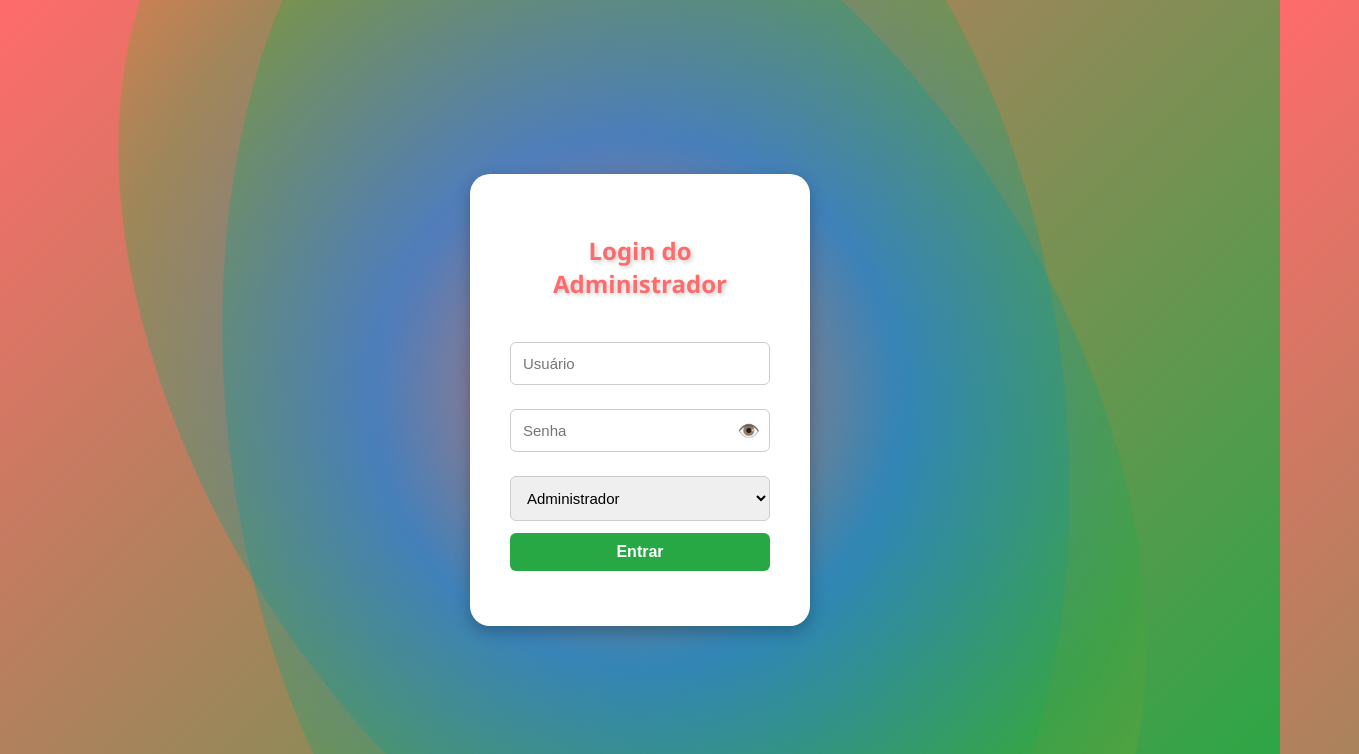
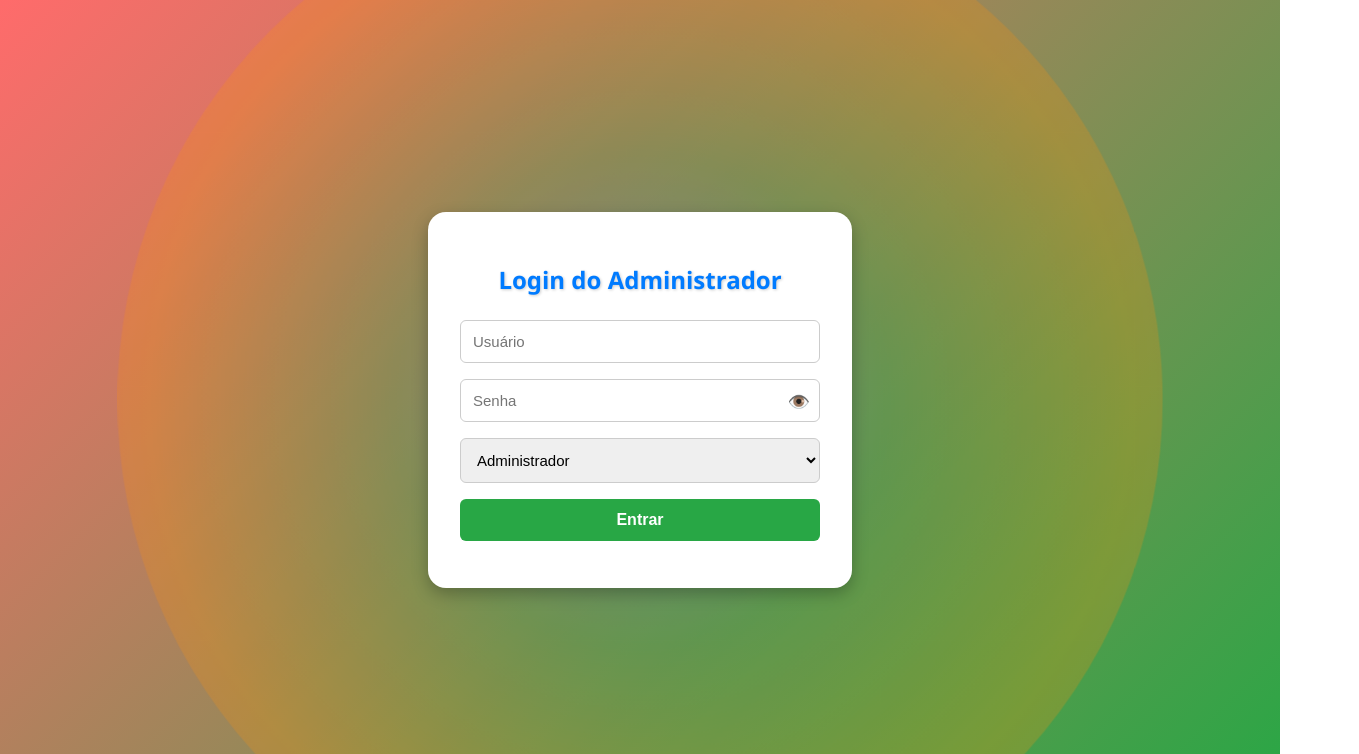
Before and after one commit to GabrielCaminhante/controle-de-carregamento, a website: page public/index.html in a window 1280 px wide. Shown: the top 754 px of the page, 1359 px wide, since content can reach past the window. Drawn offline with Linux system fonts and the light colour scheme.

Commit message:
att visual css login

```diff
--- a/public/login.css
+++ b/public/login.css
@@ -1,96 +1,220 @@
-/* 🌐 Fundo geral com ondas animadas */
+/* Fundo geral centralizado */
 body {
-  position: relative;
-  overflow: hidden;
-  min-height: 100vh;
   margin: 0;
-  display: flex;
-  justify-content: center;
-  align-items: center;
+  height: 100vh;                  /* ocupa toda a altura da tela */
+  display: flex;                  /* ativa flexbox */
+  justify-content: center;        /* centraliza horizontalmente */
+  align-items: center;            /* centraliza verticalmente */
   font-family: 'Segoe UI', sans-serif;
   background: #f0f0f0;
 }
 
-/* ondas no fundo */
-body::before,
-body::after {
+/* 🎯 Painel */
+.login-container {
+  background: #fff;
+  padding: clamp(20px, 4vw, 40px);   /* padding adaptável */
+  border-radius: clamp(12px, 2vw, 20px);
+  box-shadow: 0 6px 16px rgba(0, 0, 0, 0.25);
+  width: 90%;
+  max-width: 360px;                  /* limite em telas grandes */
+  text-align: center;
+  position: relative;
+  z-index: 1;
+}
+
+/* Título */
+.login-container h2 {
+  margin-bottom: clamp(16px, 3vw, 30px);
+  font-weight: 800;
+  font-size: clamp(18px, 4vw, 24px);
+  color: #007bff;
+  text-shadow: 1px 1px 3px rgba(0,0,0,0.2);
+  transition: all 0.3s ease;
+}
+
+.login-container h2:hover {
+  color: #28a745;
+  transform: scale(1.05);
+  text-shadow: 2px 2px 5px rgba(0,0,0,0.3);
+  cursor: pointer;
+}
+
+/* Campos */
+.input-group {
+  position: relative;
+  width: 100%;
+  margin-bottom: clamp(12px, 2vw, 18px);
+  transition: transform 0.3s ease;
+}
+
+.input-group:hover {
+  transform: scale(1.02);
+}
+
+.input-group input,
+.input-group select {
+  width: 100%;
+  padding: clamp(8px, 2vw, 12px);
+  border: 1px solid #ccc;
+  border-radius: 6px;
+  font-size: clamp(13px, 2.5vw, 15px);
+  box-sizing: border-box;
+  transition: border-color 0.3s ease, box-shadow 0.3s ease;
+}
+
+.input-group input:hover,
+.input-group select:hover {
+  border-color: #28a745;
+  box-shadow: 0 0 8px rgba(40,167,69,0.4);
+}
+
+/* Ícone de senha */
+.toggle-icon {
+  position: absolute;
+  right: 10px;
+  top: 50%;
+  transform: translateY(-50%);
+  cursor: pointer;
+  font-size: clamp(14px, 3vw, 18px);
+  color: #666;
+  transition: color 0.3s ease, transform 0.3s ease;
+}
+
+.toggle-icon:hover {
+  color: #28a745;
+  transform: rotate(15deg) scale(1.2);
+}
+
+/* Botão */
+button {
+  width: 100%;
+  padding: clamp(8px, 2vw, 12px);
+  background: #28a745;
+  color: #fff;
+  border: none;
+  border-radius: 6px;
+  font-size: clamp(14px, 3vw, 16px);
+  font-weight: bold;
+  cursor: pointer;
+  transition: background 0.3s ease;
+}
+
+button:hover {
+  background: #e46d6d;
+}
+
+/* Mensagem */
+#mensagem {
+  margin-top: 15px;
+  font-weight: bold;
+  font-size: clamp(12px, 2.5vw, 14px);
+  color: #333;
+}
+
+/* 📱 Ajustes extras para telas muito pequenas */
+@media (max-width: 320px) {
+  .login-container {
+    max-width: 95%;
+    border-radius: 12px;
+  }
+}
+/* Fundo geral com efeito pulsante */
+body {
+  margin: 0;
+  height: 100vh;
+  display: flex;
+  justify-content: center;   /* centraliza horizontalmente */
+  align-items: center;       /* centraliza verticalmente */
+  font-family: 'Segoe UI', sans-serif;
+  background: #f0f0f0;
+  position: relative;
+  overflow: hidden;
+}
+
+/* 🔥 Efeito pulsante circular atrás do painel */
+body::before {
   content: "";
   position: absolute;
-  top: 0;
-  left: 0;
-  width: 100%;          /* ocupa toda a largura da tela */
-  height: 100%;         /* ocupa toda a altura da tela */
+  top: 50%;
+  left: 50%;
+  transform: translate(-50%, -50%);
+  width: 120vmin;              /* proporcional à tela */
+  height: 120vmin;
   border-radius: 50%;
   background: radial-gradient(circle at center,
     #ff6b6b,
     #007bff,
     #28a745,
     #ff9800);
-  opacity: 0.35;
-  z-index: -1;          /* garante que fique atrás do painel */
+  opacity: 0.25;
+  z-index: 0;
+  animation: pulseColors 12s infinite alternate ease-in-out;
 }
 
-body::before {
-  animation: waveMotion 25s infinite alternate ease-in-out;
+/* 🔄 Animação pulsante */
+@keyframes pulseColors {
+  0% {
+    transform: translate(-50%, -50%) scale(0.9);
+    background: radial-gradient(circle at center,
+      #ff6b6b,
+      #007bff,
+      #28a745,
+      #ff9800);
+  }
+  50% {
+    transform: translate(-50%, -50%) scale(1.1);
+    background: radial-gradient(circle at center,
+      #007bff,
+      #28a745,
+      #ff9800,
+      #ff6b6b);
+  }
+  100% {
+    transform: translate(-50%, -50%) scale(1);
+    background: radial-gradient(circle at center,
+      #28a745,
+      #ff9800,
+      #ff6b6b,
+      #007bff);
+  }
 }
 
-body::after {
-  animation: waveMotionAlt 35s infinite alternate ease-in-out;
+/* 🎯 Painel */
+.login-container {
+  background: #fff;
+  padding: 32px;
+  border-radius: 18px;
+  box-shadow: 0 6px 16px rgba(0, 0, 0, 0.25);
+  width: 90%;
+  max-width: 360px;
+  text-align: center;
+  position: relative;
+  z-index: 1; /* painel sempre acima do efeito */
 }
 
-/* painel */
-.login-container {
-  background: #fff;
-  padding: 40px;
-  border-radius: 20px;
-  box-shadow: 0 6px 16px rgba(0, 0, 0, 0.25);
-  width: 100%;
-  max-width: 260px;
-  text-align: center;
-  position: relative;
-  z-index: 1; /* painel sempre acima das ondas */
-}
-
-/* animações */
-@keyframes waveMotion {
-  0%   { transform: rotate(0deg) scale(1) translate(0,0); }
-  25%  { transform: rotate(90deg) scale(1.05) translate(10px,-5px); }
-  50%  { transform: rotate(180deg) scale(0.95) translate(-8px,8px); }
-  75%  { transform: rotate(270deg) scale(1.1) translate(6px,-10px); }
-  100% { transform: rotate(360deg) scale(1) translate(0,0); }
-}
-
-@keyframes waveMotionAlt {
-  0%   { transform: rotate(0deg) scale(1) translate(0,0); }
-  30%  { transform: rotate(120deg) scale(1.1) translate(-15px,8px); }
-  60%  { transform: rotate(200deg) scale(0.9) translate(10px,-10px); }
-  100% { transform: rotate(360deg) scale(1) translate(0,0); }
-}
-
-/* título */
+/* Título */
 .login-container h2 {
-  margin-bottom: 30px;
+  margin-bottom: 24px;
   font-weight: 800;
-  text-shadow: 2px 2px 4px rgba(0,0,0,0.2);
+  font-size: clamp(18px, 4vw, 24px);
+  color: #007bff;
+  text-shadow: 1px 1px 3px rgba(0,0,0,0.2);
   transition: all 0.3s ease;
 }
 
 .login-container h2:hover {
   color: #28a745;
   transform: scale(1.05);
-  text-shadow: 3px 3px 6px rgba(0,0,0,0.3);
+  text-shadow: 2px 2px 5px rgba(0,0,0,0.3);
   cursor: pointer;
 }
 
-.admin-title { color: #ff6b6b; }
-.user-title { color: #007bff; }
-.motorista-title { color: #ff9800; }
-
-/* campos */
+/* Campos */
 .input-group {
   position: relative;
   width: 100%;
-  transition: all 0.3s ease;
+  margin-bottom: 16px;
+  transition: transform 0.3s ease;
 }
 
 .input-group:hover {
@@ -101,11 +225,11 @@ body::after {
 .input-group select {
   width: 100%;
   padding: 12px;
-  margin: 12px 0;
   border: 1px solid #ccc;
   border-radius: 6px;
   font-size: 15px;
   box-sizing: border-box;
+  transition: border-color 0.3s ease, box-shadow 0.3s ease;
 }
 
 .input-group input:hover,
@@ -114,7 +238,7 @@ body::after {
   box-shadow: 0 0 8px rgba(40,167,69,0.4);
 }
 
-/* ícone senha */
+/* Ícone de senha */
 .toggle-icon {
   position: absolute;
   right: 10px;
@@ -123,8 +247,6 @@ body::after {
   cursor: pointer;
   font-size: 18px;
   color: #666;
-  z-index: 2;
-  pointer-events: auto;
   transition: color 0.3s ease, transform 0.3s ease;
 }
 
@@ -133,10 +255,10 @@ body::after {
   transform: rotate(15deg) scale(1.2);
 }
 
-/* botão */
+/* Botão */
 button {
   width: 100%;
-  padding: 10px;
+  padding: 12px;
   background: #28a745;
   color: #fff;
   border: none;
@@ -144,29 +266,31 @@ button {
   font-size: 16px;
   font-weight: bold;
   cursor: pointer;
-  transition: background 0.3s;
+  transition: background 0.3s ease;
 }
 
 button:hover {
   background: #e46d6d;
 }
 
-/* mensagem */
+/* Mensagem */
 #mensagem {
   margin-top: 15px;
   font-weight: bold;
   font-size: 14px;
+  color: #333;
 }
 
 /* 📱 Responsividade */
 @media (max-width: 480px) {
   .login-container {
-    padding: 20px;
+    padding: 24px;
     max-width: 95%;
+    border-radius: 16px;
   }
 
   .login-container h2 {
-    font-size: 18px;
+    font-size: 20px;
   }
 
   .input-group input,
@@ -183,18 +307,27 @@ button:hover {
   .toggle-icon {
     font-size: 16px;
   }
-
-  /* ondas menores em celular */
-  body::before,
-  body::after {
-    opacity: 0.25;
-  }
 }
 
 @media (max-width: 320px) {
-  /* ondas mais compactas e bem posicionadas */
-  body::before,
-  body::after {
-    opacity: 0.2;     /* mantém discreto */
+  .login-container {
+    padding: 20px;
+    max-width: 90%;
+    border-radius: 14px;
+  }
+
+  .login-container h2 {
+    font-size: 18px;
+  }
+
+  .input-group input,
+  .input-group select {
+    font-size: 13px;
+    padding: 8px;
+  }
+
+  button {
+    font-size: 13px;
+    padding: 8px;
   }
 }
```
